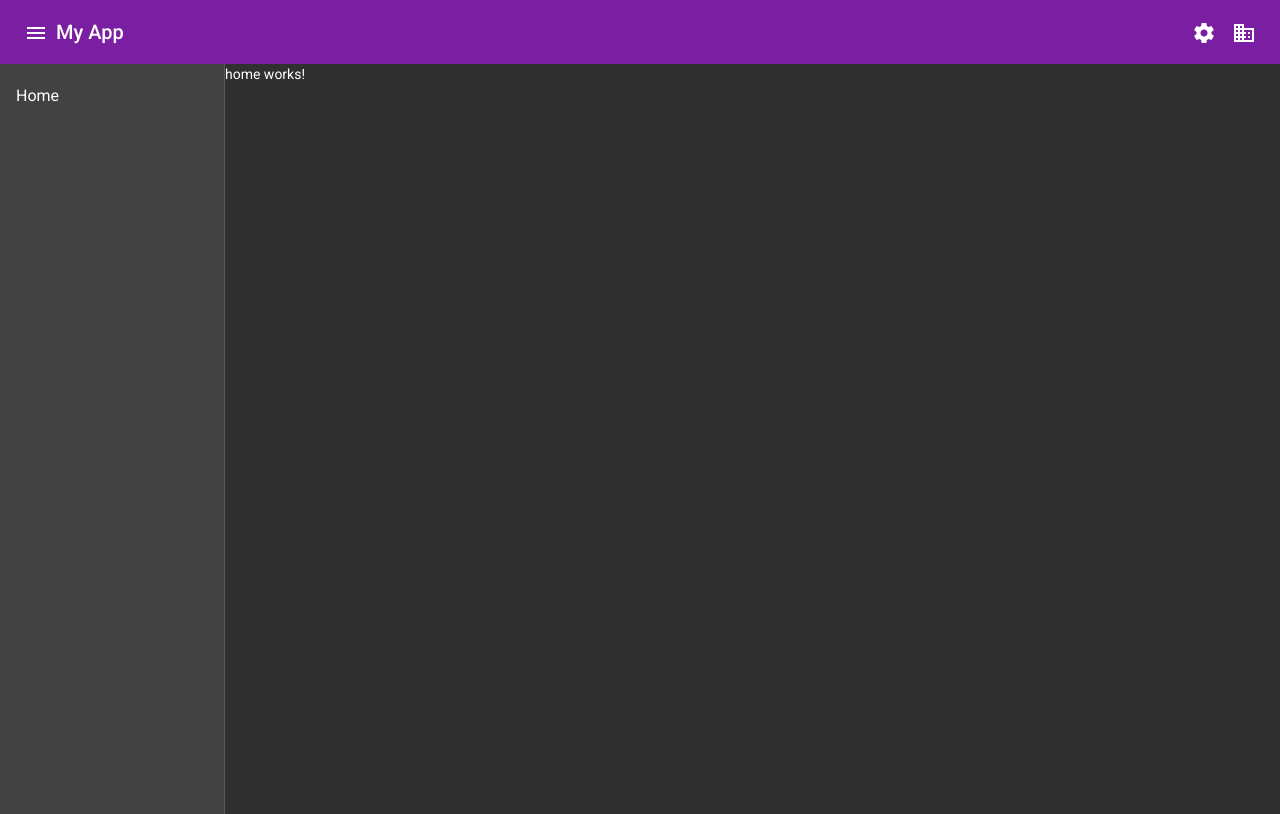
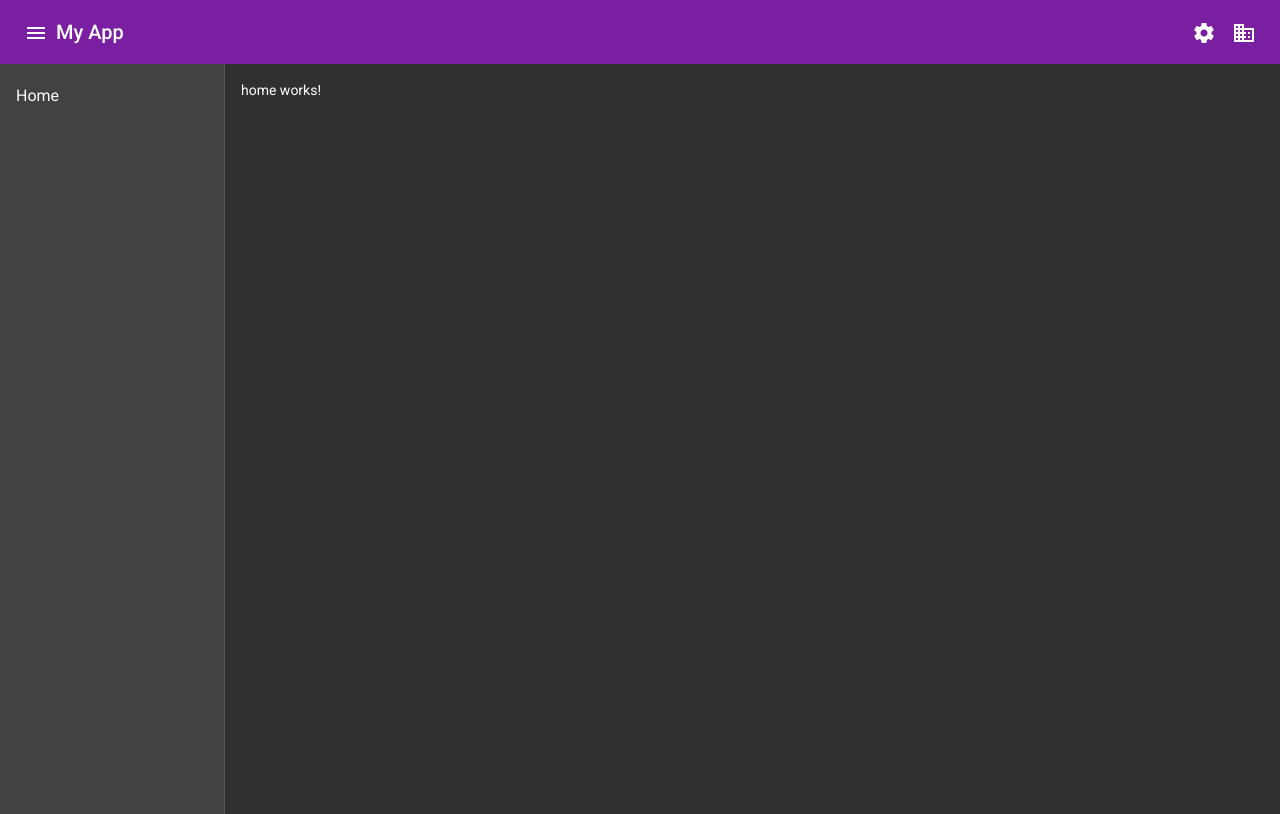
Before and after one commit to EmilyK568/EmilyK568.github.io, an Angular app: page /home in a window 1280 px wide. Built offline with nearby package versions, Linux system fonts and the light colour scheme.

Commit message:
Add padding for main container

```diff
--- a/src/app/app.component.html
+++ b/src/app/app.component.html
@@ -8,7 +8,7 @@
       <mat-list-item (click)="navigateToHome()">Home</mat-list-item>
     </mat-nav-list>
   </mat-sidenav>
-  <mat-sidenav-content>
+  <mat-sidenav-content class="main-content">
     <router-outlet></router-outlet>
   </mat-sidenav-content>
 </mat-sidenav-container>
--- a/src/app/app.component.scss
+++ b/src/app/app.component.scss
@@ -11,4 +11,8 @@
     justify-content: center;
     width: 225px;
   }
+
+  .main-content {
+    padding: 1rem;
+  }
 }
```
